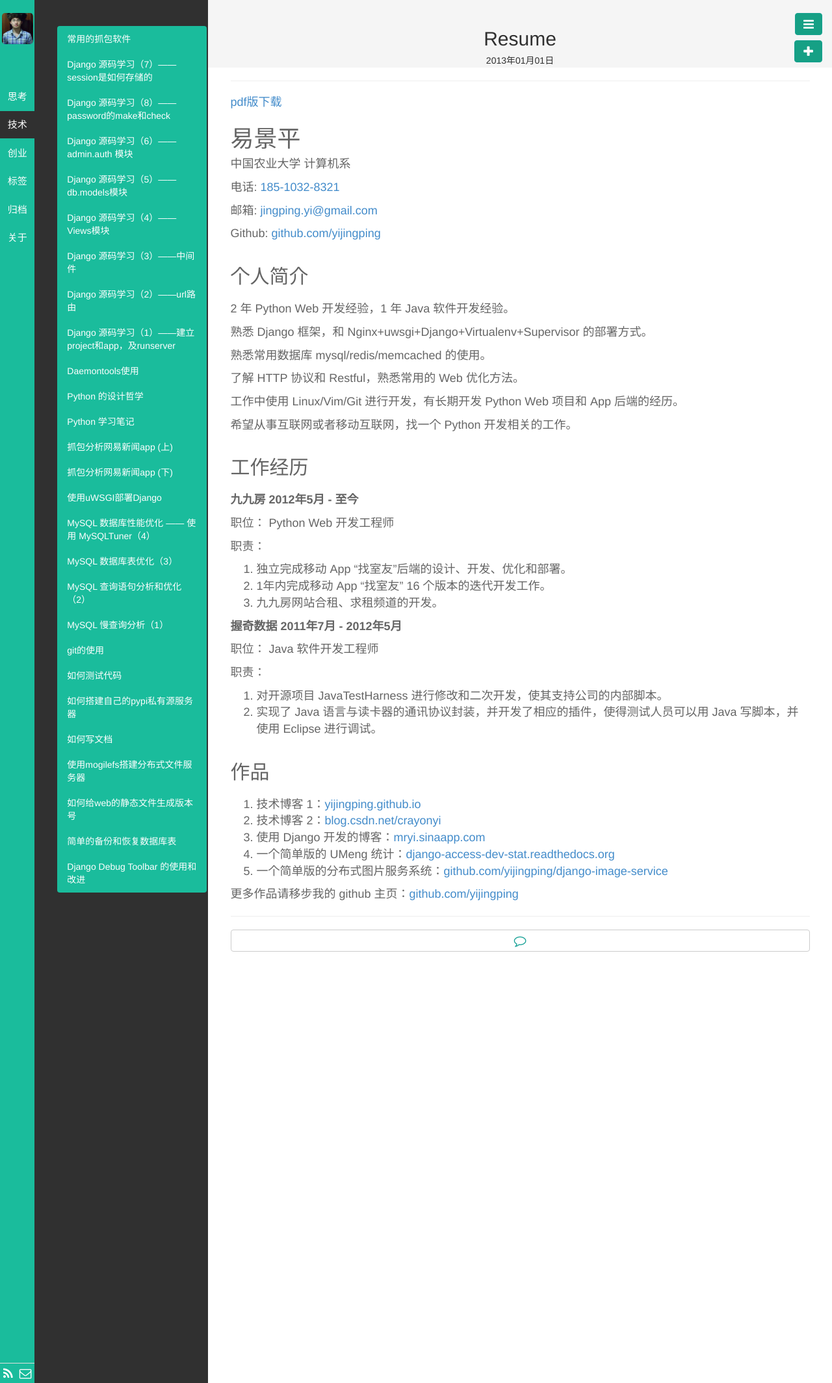
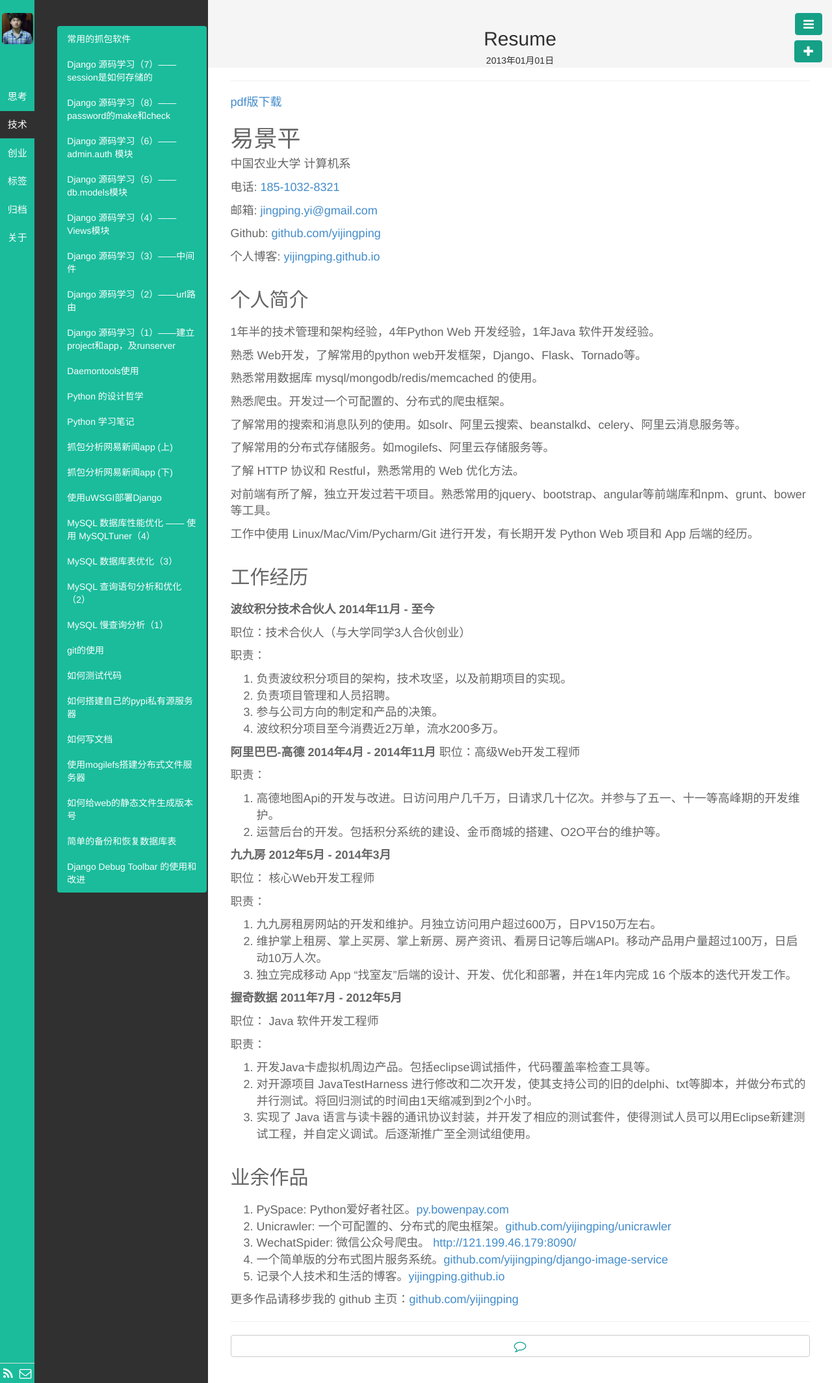
Before and after one commit to yijingping/yijingping.github.com, a Jekyll site: the page built from _posts/思考/2013-01-01-resume.md, in a window 1280 px wide. Shown: the whole page at 65% size. Built offline with Jekyll 4.4.1, drawn with Linux system fonts in a browser that asks for light colours; Markdown is read by kramdown in place of the engine named in the settings.

Commit message:
fix 修改简历

```diff
--- a/_config.yml
+++ b/_config.yml
@@ -1,6 +1,6 @@
 permalink: /:year/:month/:day/:title.html
 paginate: 10
-markdown: redcarpet
+markdown: kramdown
 
 # 作者信息
 author:
--- a/_posts/思考/2013-01-01-resume.md
+++ b/_posts/思考/2013-01-01-resume.md
@@ -5,7 +5,7 @@ category: 思考
 tags: 简历
 ---
 
-[pdf版下载](/assets/media/Python开发工程师-易景平.pdf)
+[pdf版下载](/assets/media/Web开发工程师-易景平.pdf)
 
 易景平
 ==========
@@ -18,31 +18,60 @@ tags: 简历
 
 Github: [github.com/yijingping](http://github.com/yijingping)
 
+个人博客: [yijingping.github.io](http://yijingping.github.io/)
+
 个人简介
 ----------
-2 年 Python Web 开发经验，1 年 Java 软件开发经验。
+1年半的技术管理和架构经验，4年Python Web 开发经验，1年Java 软件开发经验。
 
-熟悉 Django 框架，和 Nginx+uwsgi+Django+Virtualenv+Supervisor 的部署方式。
+熟悉 Web开发，了解常用的python web开发框架，Django、Flask、Tornado等。
 
-熟悉常用数据库 mysql/redis/memcached 的使用。
+熟悉常用数据库 mysql/mongodb/redis/memcached 的使用。
+
+熟悉爬虫。开发过一个可配置的、分布式的爬虫框架。
+
+了解常用的搜索和消息队列的使用。如solr、阿里云搜索、beanstalkd、celery、阿里云消息服务等。
+
+了解常用的分布式存储服务。如mogilefs、阿里云存储服务等。
 
 了解 HTTP 协议和 Restful，熟悉常用的 Web 优化方法。
 
-工作中使用 Linux/Vim/Git 进行开发，有长期开发 Python Web 项目和 App 后端的经历。
+对前端有所了解，独立开发过若干项目。熟悉常用的jquery、bootstrap、angular等前端库和npm、grunt、bower等工具。
 
-希望从事互联网或者移动互联网，找一个 Python 开发相关的工作。
+工作中使用 Linux/Mac/Vim/Pycharm/Git 进行开发，有长期开发 Python Web 项目和 App 后端的经历。
+
 
 工作经历
 ----------
-**九九房 2012年5月 - 至今**
 
-职位： Python Web 开发工程师
+**波纹积分技术合伙人 2014年11月 - 至今**
+
+职位：技术合伙人（与大学同学3人合伙创业）
 
 职责：
 
-1. 独立完成移动 App “找室友”后端的设计、开发、优化和部署。
-2. 1年内完成移动 App “找室友” 16 个版本的迭代开发工作。
-3. 九九房网站合租、求租频道的开发。
+1. 负责波纹积分项目的架构，技术攻坚，以及前期项目的实现。
+2. 负责项目管理和人员招聘。
+3. 参与公司方向的制定和产品的决策。
+4. 波纹积分项目至今消费近2万单，流水200多万。
+
+**阿里巴巴-高德 2014年4月 - 2014年11月**
+职位：高级Web开发工程师
+
+职责：
+
+1. 高德地图Api的开发与改进。日访问用户几千万，日请求几十亿次。并参与了五一、十一等高峰期的开发维护。
+2. 运营后台的开发。包括积分系统的建设、金币商城的搭建、O2O平台的维护等。
+
+**九九房 2012年5月 - 2014年3月**
+
+职位： 核心Web开发工程师
+
+职责：
+
+1. 九九房租房网站的开发和维护。月独立访问用户超过600万，日PV150万左右。
+2. 维护掌上租房、掌上买房、掌上新房、房产资讯、看房日记等后端API。移动产品用户量超过100万，日启动10万人次。
+3. 独立完成移动 App “找室友”后端的设计、开发、优化和部署，并在1年内完成 16 个版本的迭代开发工作。
 
 **握奇数据 2011年7月 - 2012年5月**
 
@@ -50,15 +79,16 @@ Github: [github.com/yijingping](http://github.com/yijingping)
 
 职责：
 
-1. 对开源项目 JavaTestHarness 进行修改和二次开发，使其支持公司的内部脚本。
-2. 实现了 Java 语言与读卡器的通讯协议封装，并开发了相应的插件，使得测试人员可以用 Java 写脚本，并使用 Eclipse 进行调试。
+1. 开发Java卡虚拟机周边产品。包括eclipse调试插件，代码覆盖率检查工具等。
+2. 对开源项目 JavaTestHarness 进行修改和二次开发，使其支持公司的旧的delphi、txt等脚本，并做分布式的并行测试。将回归测试的时间由1天缩减到到2个小时。
+3. 实现了 Java 语言与读卡器的通讯协议封装，并开发了相应的测试套件，使得测试人员可以用Eclipse新建测试工程，并自定义调试。后逐渐推广至全测试组使用。
 
-作品
-----
-1. 技术博客 1：[yijingping.github.io](http://yijingping.github.io)
-2. 技术博客 2：[blog.csdn.net/crayonyi](http://blog.csdn.net/crayonyi)
-3. 使用 Django 开发的博客：[mryi.sinaapp.com](http://mryi.sinaapp.com)
-4. 一个简单版的 UMeng 统计：[django-access-dev-stat.readthedocs.org](http://django-access-dev-stat.readthedocs.org/)
-5. 一个简单版的分布式图片服务系统：[github.com/yijingping/django-image-service](https://github.com/yijingping/django-image-service)
+业余作品
+-------
+1. PySpace: Python爱好者社区。[py.bowenpay.com](http://py.bowenpay.com/)
+2. Unicrawler: 一个可配置的、分布式的爬虫框架。[github.com/yijingping/unicrawler](https://github.com/yijingping/unicrawler)
+3. WechatSpider: 微信公众号爬虫。 [http://121.199.46.179:8090/](http://121.199.46.179:8090/)
+3. 一个简单版的分布式图片服务系统。[github.com/yijingping/django-image-service](https://github.com/yijingping/django-image-service)
+4. 记录个人技术和生活的博客。[yijingping.github.io](http://yijingping.github.io/)
 
 更多作品请移步我的 github 主页：[github.com/yijingping](https://github.com/yijingping)
```
